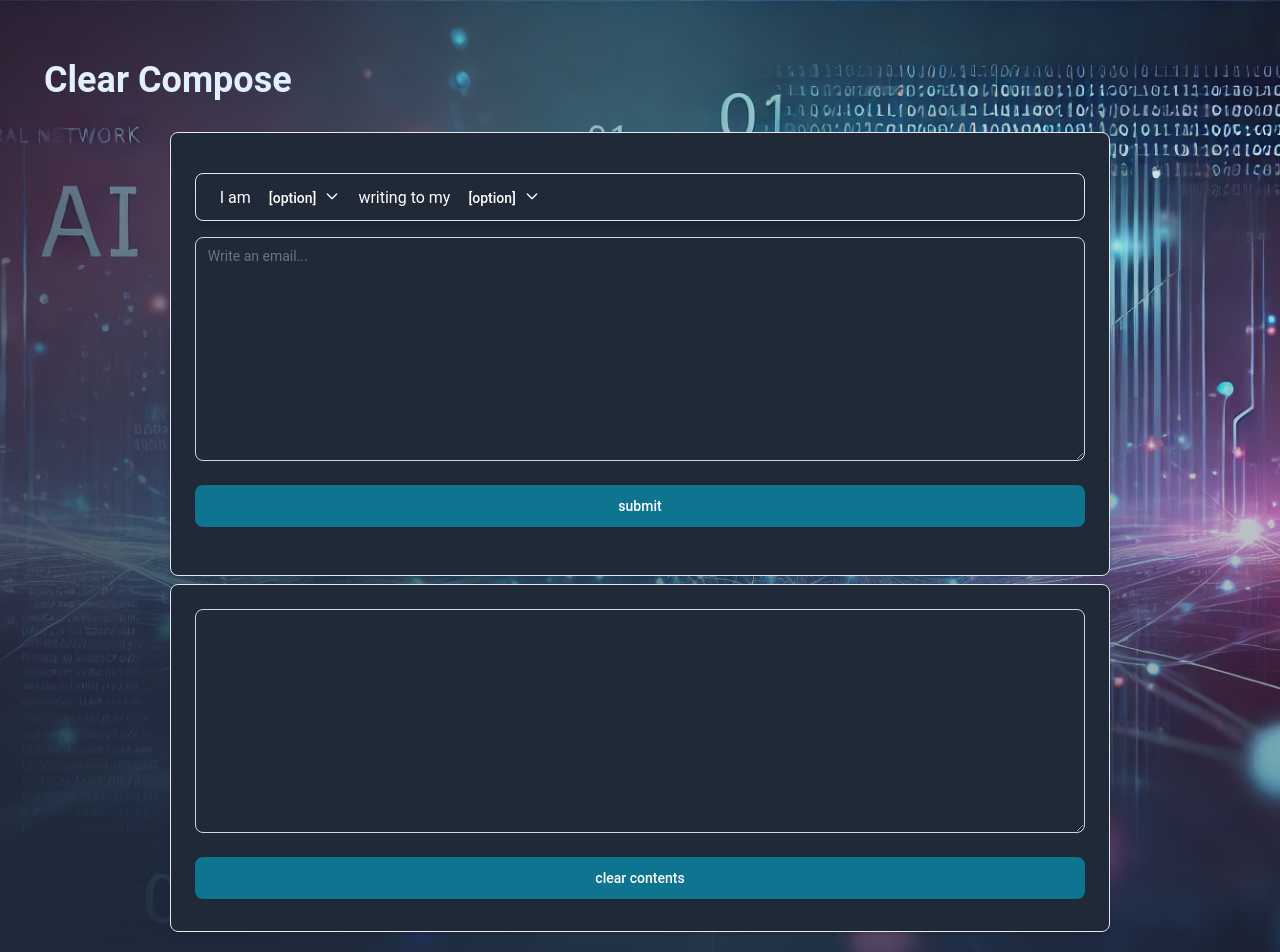
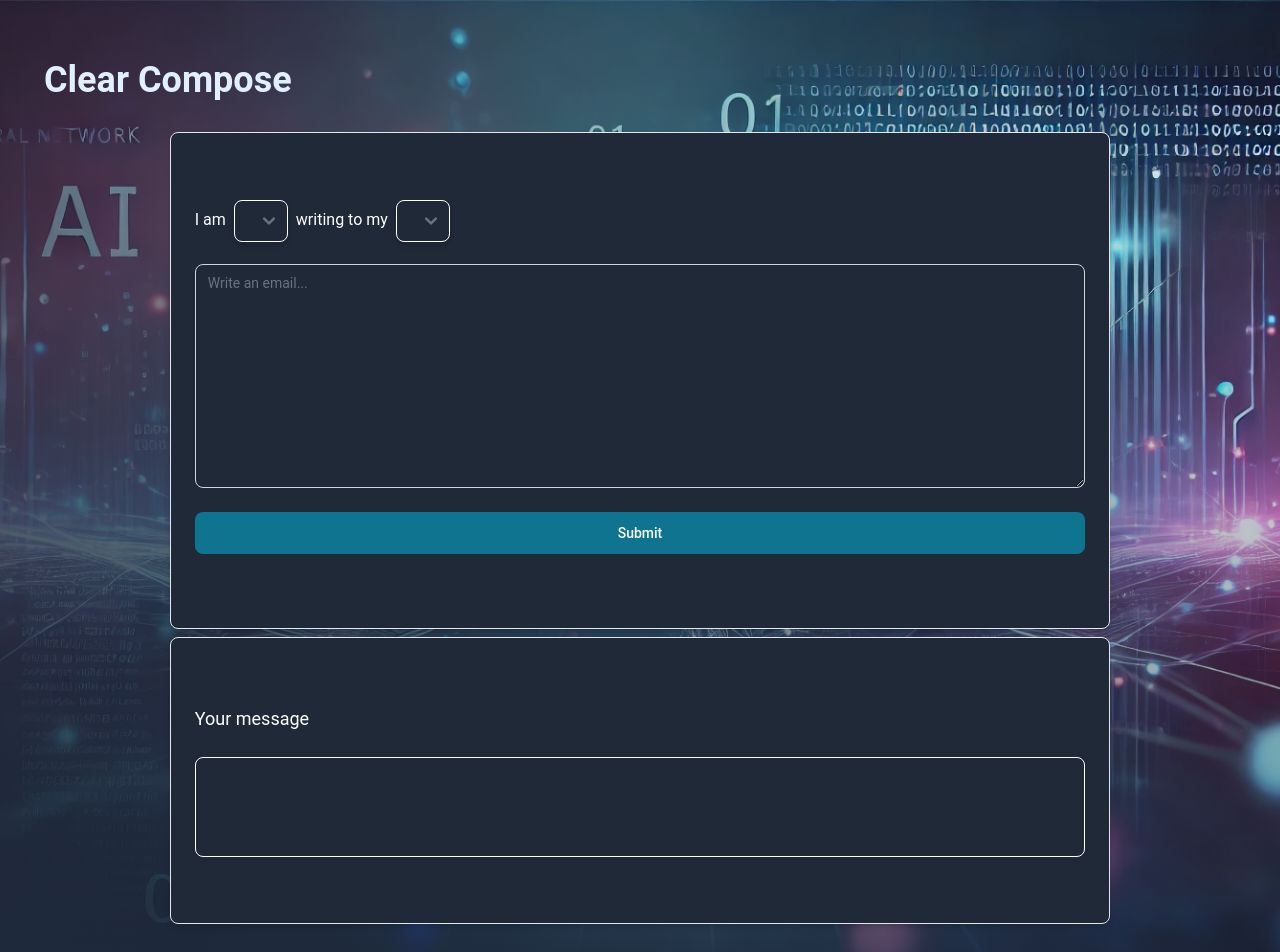
Before and after one commit to jalajuett42/CSC4240-final-project, a React (Vite) app in the folder Clear-Compose-app/frontend/: page / in a window 1280 px wide. Shown: the top 952 px of the page. Built offline with nearby package versions, Linux system fonts and the light colour scheme.

Commit message:
Basically done now.

```diff
--- a/Clear-Compose-app/frontend/src/App.jsx
+++ b/Clear-Compose-app/frontend/src/App.jsx
@@ -1,23 +1,18 @@
 import { useState } from 'react'
-import CarouselDemo from './components/CarouselDemo'
-import {
-  Flowbite,
-  Dropdown,
-  Button,
-  Textarea,
-  FloatingLabel,
-  Card
-} from 'flowbite-react'
+import { Flowbite, Button, Textarea, Card } from 'flowbite-react'
 import backgroundImage from './assets/bgimage.webp'
 import './App.css'
 
 function App() {
   const backendURL = 'http://34.224.145.158:5000/analyze'
-  const [count, setCount] = useState(0)
-  const [theme, setTheme] = useState('light')
   const [inputValue, setInputValue] = useState('')
-  const [contents, setContents] = useState('')
-  const [displayContents, setDisplayContents] = useState('')
+  const [displayContents, setDisplayContents] = useState({
+    sentences: [], // Array of sentences
+    indexes: [], // Array of indexes for highlighted sentences
+    rewordings: [] // Array of rewordings for tooltips
+  })
+  const [sender, setSender] = useState('Student')
+  const [recipient, setRecipient] = useState('Professor')
 
   const handleAnalysis = async (text) => {
     if (!text) {
@@ -25,9 +20,8 @@ function App() {
       return
     }
 
-    const regex = /(?<!\w\.\w.)(?<![A-Z][a-z]\.)(?<=\.|\?|\!)\s/
-    const arr = text.split(regex)
-    console.log('Split sentences:', arr)
+    const sentences = text.split(/(?<!\w\.\w.)(?<![A-Z][a-z]\.)(?<=\.|\?|\!)\s/)
+    console.log('Split sentences:', sentences)
 
     try {
       const response = await fetch(backendURL, {
@@ -36,16 +30,26 @@ function App() {
           'Content-Type': 'application/json'
         },
         body: JSON.stringify({
-          sentences: arr,
-          sender: 'student',
-          recipient: 'professor'
+          sentences,
+          sender,
+          recipient
         })
       })
 
       if (response.ok) {
         const data = await response.json()
         console.log('Response data:', data)
-        setDisplayContents(data) // Use this to display analyzed content
+
+        // Extract and format the results
+        const indexes = data.map((item) => item.index)
+        const rewordings = data.map((item) => item.rewording)
+        const negSentiments = data.map((item) => item.sentiment.neg)
+
+        console.log('Indexes:', indexes)
+        console.log('Rewordings:', rewordings)
+        console.log('Negative Sentiments:', negSentiments)
+
+        highlightText(indexes, rewordings, negSentiments, sentences)
       } else {
         console.error(`Error: Response not OK (status: ${response.status})`)
       }
@@ -55,26 +59,34 @@ function App() {
   }
 
   const handleEditorSubmit = (e) => {
-    e.preventDefault() // Prevent default form submission
+    e.preventDefault()
     if (inputValue.trim()) {
-      handleAnalysis(inputValue) // Pass inputValue directly
-      setInputValue('') // Clear the input
+      handleAnalysis(inputValue)
     } else {
       console.error('Error: Input is empty')
     }
   }
-  const handleEditorChange = (e) => {
-    setInputValue(e.target.value)
+  const handleSentenceClick = (index) => {
+    // Find the index of the reworded sentence for the clicked index
+    const newSentences = [...displayContents.sentences]
+    newSentences[index] =
+      displayContents.rewordings[displayContents.indexes.indexOf(index)]
+
+    // Reset highlight color to white after clicking the sentence
+    const newIndexes = displayContents.indexes.filter((i) => i !== index) // Remove the clicked sentence from highlighted indexes
+
+    const newRewordings = [...displayContents.rewordings]
+
+    // Update the display contents state
+    setDisplayContents({
+      sentences: newSentences,
+      indexes: newIndexes, // No longer highlight the clicked sentence
+      rewordings: newRewordings
+    })
   }
 
-  const handleSetContents = () => {
-    if (inputValue) {
-      setContents(inputValue)
-    }
-  }
-
-  const clearContents = () => {
-    setContents('')
+  const highlightText = (indexes, rewordings, negSentiments, sentences) => {
+    setDisplayContents({ sentences, indexes, rewordings })
   }
 
   return (
@@ -96,60 +108,126 @@ function App() {
               <div className='flex flex-col w-24 h-screen'></div>
               <div className='flex flex-col flex-grow px-16 h-screen w-full text-white mb-2'>
                 <Card className='mb-2 flex-grow w-auto h-auto bg-gray-800'>
-                  <Card className=' bg-gray-800 text-white h-12 '>
+                  <div className='bg-gray-800 text-white h-12 '>
                     <div className='flex flex-row align-middle text-white placeholder-white'>
                       <div className='justify-text-top pt-2 bg-gray-800'>
                         I am{' '}
                       </div>
-                      <Dropdown
-                        className='bg-gray-800 placeholder-white text-white'
-                        label='[option]'
-                        color='gray-800'
-                        dismissOnClick={false}>
-                        <Dropdown.Item>a Student</Dropdown.Item>
-                        <Dropdown.Item>a Professor</Dropdown.Item>
-                        <Dropdown.Item>an Employee</Dropdown.Item>
-                        <Dropdown.Item>an Employer</Dropdown.Item>
-                      </Dropdown>
+                      <select
+                        id='sender-dropdown'
+                        value={sender}
+                        onChange={(e) => setSender(e.target.value)}
+                        className='rounded-lg max-w-1 ml-2 mr-2 border focus:outline-none bg-transparent border-white focus:border-blue-500 text-gray-200 shadow-md'>
+                        <option
+                          className='bg-gray-800 text-gray-200 border-white'
+                          value='student'>
+                          a Student
+                        </option>
+                        <option
+                          className='bg-gray-800 text-gray-200 border-white'
+                          value='professor'>
+                          a Professor
+                        </option>
+                        <option
+                          className='bg-gray-800 text-gray-200 border-white'
+                          value='employee'>
+                          an Employee
+                        </option>
+                        <option
+                          className='bg-gray-800 text-gray-200 border-white'
+                          value='employer'>
+                          an Employer
+                        </option>
+                      </select>
                       <div className='pt-2'>writing to my</div>
 
-                      <Dropdown
-                        className='bg-gray-800'
-                        label='[option]'
-                        text='gray-200'
-                        color='gray-800'
-                        dismissOnClick={false}>
-                        <Dropdown.Item>Student</Dropdown.Item>
-                        <Dropdown.Item>Professor</Dropdown.Item>
-                        <Dropdown.Item>Employee</Dropdown.Item>
-                        <Dropdown.Item>Employer</Dropdown.Item>
-                      </Dropdown>
+                      <select
+                        id='recipient-dropdown'
+                        value={recipient}
+                        onChange={(e) => setRecipient(e.target.value)}
+                        className='ml-2 mr-2 rounded-lg max-w-1 border focus:outline-none bg-transparent border-white focus:border-blue-500 text-gray-200 shadow-md'>
+                        <option
+                          className='bg-gray-800 text-gray-200 border-white'
+                          value='student'>
+                          Student
+                        </option>
+                        <option
+                          className='bg-gray-800 text-gray-200 border-white'
+                          value='professor'>
+                          Professor
+                        </option>
+                        <option
+                          className='bg-gray-800 text-gray-200 border-white'
+                          value='employee'>
+                          Employee
+                        </option>
+                        <option
+                          className='bg-gray-800 text-gray-200 border-white'
+                          value='employer'>
+                          Employer
+                        </option>
+                      </select>
                     </div>
-                  </Card>
+                  </div>
 
                   <Textarea
                     className='mb-2 h-56 bg-transparent text-gray-200'
                     id='editor'
                     placeholder='Write an email...'
                     value={inputValue}
-                    onChange={(e) => handleEditorChange(e)}
+                    onChange={(e) => setInputValue(e.target.value)}
                   />
                   <Button className='mb-2' onClick={handleEditorSubmit}>
-                    submit
+                    Submit
                   </Button>
                 </Card>
-
-                <Card className=' bg-gray-800 h-30'>
-                  <Textarea
-                    className='mb-2 h-56 caret-transparent cursor-pointer bg-transparent text-gray-200 font-sans'
-                    type='read-only'
-                    id='editor'
-                    placeholder=''
-                    value={displayContents}
-                  />
-                  <Button className='mb-2' onClick={clearContents}>
-                    clear contents
-                  </Button>
+                <Card className='mb-2 flex-grow w-auto h-auto bg-gray-800'>
+                  <label
+                    htmlFor='message'
+                    className='mb-2 text-lg font-sans text-white'>
+                    Your message
+                  </label>
+                  <div
+                    id='message'
+                    className='block p-2.5 w-full text-sm text-white bg-transparent rounded-lg border border-white dark:bg-gray-700 dark:border-gray-600 dark:placeholder-gray-400 focus:ring-blue-500 focus:border-blue-500'
+                    style={{ whiteSpace: 'pre-wrap', minHeight: '100px' }}>
+                    {displayContents.sentences.map((sentence, index) => (
+                      <span
+                        key={index}
+                        className={`relative  ${
+                          displayContents.indexes.includes(index)
+                            ? 'text-red-500 cursor-pointer'
+                            : 'text-white'
+                        }`}
+                        onClick={() => handleSentenceClick(index)}
+                        onMouseEnter={(e) => {
+                          if (displayContents.indexes.includes(index)) {
+                            const tooltip = document.createElement('div')
+                            tooltip.textContent =
+                              displayContents.rewordings[
+                                displayContents.indexes.indexOf(index)
+                              ]
+                            tooltip.className =
+                              'absolute bg-gray-900 text-white rounded p-2 text-sm shadow-lg'
+                            tooltip.style.position = 'fixed'
+                            tooltip.style.left = `${e.clientX + 10}px`
+                            tooltip.style.top = `${e.clientY}px`
+                            tooltip.id = `tooltip-${index}`
+                            document.body.appendChild(tooltip)
+                          }
+                        }}
+                        onMouseLeave={() => {
+                          const tooltip = document.getElementById(
+                            `tooltip-${index}`
+                          )
+                          if (tooltip) {
+                            tooltip.remove()
+                          }
+                        }}>
+                        {sentence + ' '}
+                      </span>
+                    ))}
+                  </div>
                 </Card>
               </div>
               <div className='flex flex-col w-24 h-screen bg-transparent'></div>
```
Also changed, not shown: 2 other files (tests, documents, lock files or other folders).
